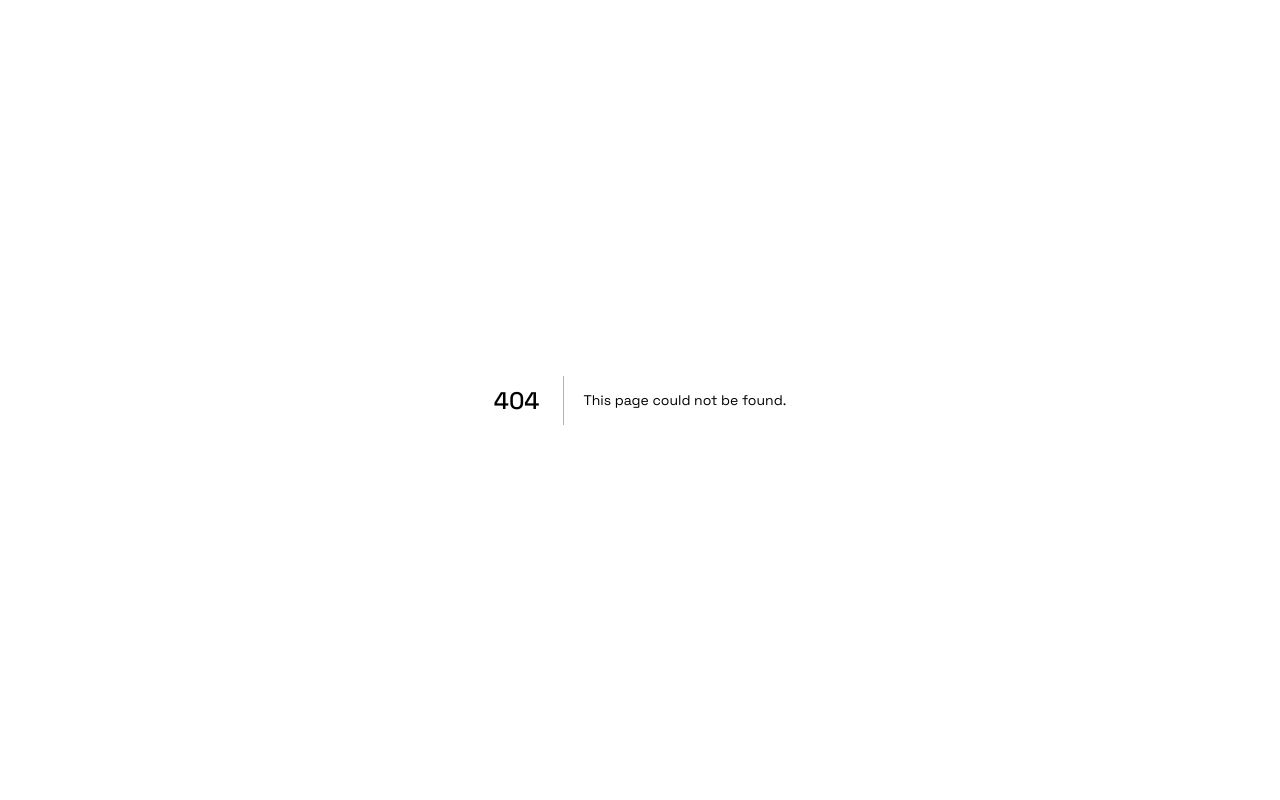
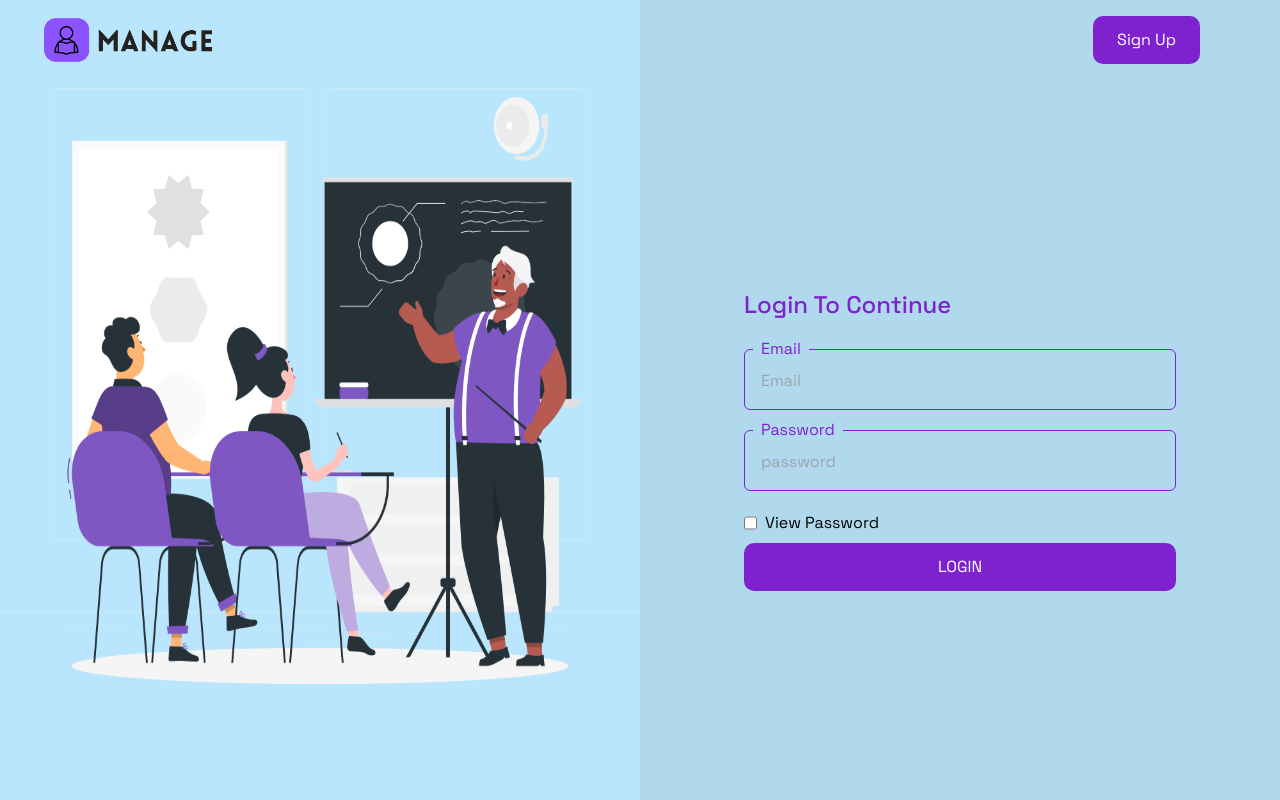
Before and after one commit to ThembaMahlangu/school-registration-app, a Next.js app in the folder frontend/: page /auth/login in a window 1280 px wide. Before the commit this address had no page. Built offline with nearby package versions, Linux system fonts and the light colour scheme; what prettier-plugin-tailwindcss would draw is missing.

Commit message:
[add] login page

```diff
--- a/frontend/components/button/Button.tsx
+++ b/frontend/components/button/Button.tsx
@@ -6,15 +6,16 @@ type ButtonProps = {
   icon?: any;
   radius?: string;
   color?: string;
-  textColor?:string
+  textColor?:string;
+  width?:string
 };
 
-const Button: FC<ButtonProps> = ({ label, action, icon, radius, color,textColor }) => {
+const Button: FC<ButtonProps> = ({ label, action, icon, radius, color,textColor,width }) => {
   return (
     <button
       onClick={action}
-      style={{ borderRadius: radius, backgroundColor: color ,color:textColor}}
-      className="cursor-pointer select-none rounded-sm  p-3 text-white transition-all md:px-6"
+      style={{ borderRadius: radius, backgroundColor: color ,color:textColor,width:width}}
+      className="cursor-pointer select-none rounded-sm capitalize  p-3 text-white transition-all md:px-6"
     >
       <span> {icon}</span>
       {label}
--- /dev/null
+++ b/frontend/components/form/Input.tsx
@@ -0,0 +1,22 @@
+import { FC } from "react";
+
+type InputProps = {
+  label: string;
+  type: "text" | string;
+  placeholder?:string
+};
+
+const Input: FC<InputProps> = ({ label, type,placeholder }) => {
+  return (
+    <fieldset className={`rounded-md  border border-purple-700 p-2`}>
+      <legend className="text-purple-700 capitalize px-2">{label}</legend>
+      <input
+        type={type}
+        placeholder={placeholder}
+        className={`w-full bg-transparent pb-2 indent-2 outline-none`}
+      />
+    </fieldset>
+  );
+};
+
+export default Input;
--- a/frontend/components/layout/MainLayout.tsx
+++ b/frontend/components/layout/MainLayout.tsx
@@ -5,7 +5,7 @@ type Props = {
 };
 
 const MainLayout: FC<Props> = ({ children }) => {
-  return <div className="max-w-6xl h-full mx-auto">{children}</div>;
+  return <div className="max-w-6xl flex-1 flex flex-col h-full w-full mx-auto">{children}</div>;
 };
 
 export default MainLayout;
--- a/frontend/components/layout/PageLayout.tsx
+++ b/frontend/components/layout/PageLayout.tsx
@@ -7,7 +7,7 @@ type pageProps = {
 const PageLayout: FC<pageProps> = ({ children }) => {
   return (
     <>
-      <div className="mx-auto flex flex-1 flex-col min-h-screen w-full ">
+      <div className="mx-auto flex min-h-screen w-full flex-1 flex-col bg-[#BAE6FD] ">
         {children}
       </div>
     </>
--- a/frontend/components/views/MainView.tsx
+++ b/frontend/components/views/MainView.tsx
@@ -1,15 +1,16 @@
 import Image from "next/image";
 import Button from "../button/Button";
 import MainLayout from "../layout/MainLayout";
+import Link from "next/link";
 
 const MainView = () => {
   return (
     <>
       <div className=" bg-[#BAE6FD]">
         <MainLayout>
-          <section className="flex md:pb-24 lg:flex-row flex-col items-center justify-center">
-            <div className="lg:w-[60%] px-2 w-[90%] pt-20">
-              <h1 className="md:text-5xl text-3xl font-bold">
+          <section className="flex flex-col items-center justify-center md:pb-24 lg:flex-row">
+            <div className="w-[90%] px-2 pt-20 lg:w-[60%]">
+              <h1 className="text-3xl font-bold md:text-5xl">
                 Elevate Your School&apos;s Performance with Manage: Simplify
                 Management, Build the Future!
               </h1>
@@ -18,18 +19,22 @@ const MainView = () => {
                 and elevates performance. Say goodbye to chaos and hello to a
                 better future with Manage.
               </p>
-              <div className="my-4 flex max-w-[500px] gap-8 flex-col md:flex-row ">
-                <Button
-                  label="Get Started For Free"
-                  radius="5px"
-                  color="#7E22CE"
-                />
+              <div className="my-4 flex max-w-[500px] flex-col gap-8 md:flex-row ">
+                <Link href="/auth/login">
+                  <Button
+                    label="Get Started For Free"
+                    radius="5px"
+                    color="#7E22CE"
+                  />
+                </Link>
+                <Link href="/auth/signup">
                 <Button
                   label="Request A Demo"
                   radius="5px"
                   color="#2221"
                   textColor="#222"
                 />
+                </Link>
               </div>
             </div>
             <div className="">
--- /dev/null
+++ b/frontend/pages/auth/login.tsx
@@ -0,0 +1,80 @@
+import Button from "@/components/button/Button";
+import Input from "@/components/form/Input";
+import Logo from "@/components/logo/Logo";
+import Image from "next/image";
+
+const login = () => {
+  return (
+    <>
+      {/* <MainLayout> */}
+      <div className="flex h-screen">
+        <div className=" w-[50%] ">
+          <div className="absolute left-10">
+            <Logo />
+          </div>
+          <div className="h-full w-full ">
+            <Image
+              className=" h-[100%] w-full"
+              src="/assets/login.png"
+              alt="login"
+              width={2000}
+              height={300}
+            />
+          </div>
+        </div>
+        <section className="flex flex-1 flex-col bg-[#2221]">
+          <div className="justify-end flex  h-20 items-center pr-20">
+            <Button radius="10px" label="Sign up" color="#7E22CE" />
+          </div>
+          <div className="flex flex-1 flex-col items-center justify-center ">
+            <div className="flex  w-[30em]  flex-col rounded-md border-gray-700 p-6">
+              <div className="">
+                {/* <div className="mb-1">
+                  <Image
+                    src="/assets/logo/logo_new.png"
+                    width={300}
+                    height={400}
+                    alt="logo"
+                    className="mx-20 h-12 w-[180px] object-cover"
+                  />
+                </div> */}
+                <h2 className="pb-4 text-2xl font-medium capitalize text-purple-700">
+                  login to continue
+                </h2>
+                {/* <h2></h2> */}
+              </div>
+              <form className="flex flex-col gap-2" action="">
+                <Input placeholder="Email" label="Email" type="email" />
+                <Input
+                  placeholder="password"
+                  label="password"
+                  type="password"
+                />
+
+                <div className="mb-1" />
+                <div className="flex gap-2">
+                    <input type="checkbox" name="" id="" />
+                    <label htmlFor="">View Password</label>
+                </div>
+                <Button
+                  label="LOGIN"
+                  radius="10px"
+                  color="#7E22CE"
+                  // textColor=""
+                  width="100%"
+                />
+                {/* <div className=" my-2  text-center text-lg">
+                <p className="text-gray-600">Don&apos;t have an account?</p>
+                <Link href="/auth/signup">Sign up</Link>
+              </div> */}
+              </form>
+            </div>
+          </div>
+        </section>
+      </div>
+      {/* </MainLayout> */}
+    </>
+  );
+};
+
+export default login;
```
Also changed, not shown: frontend/pages/auth/signup.tsx (added), frontend/public/assets/login.png (added).
